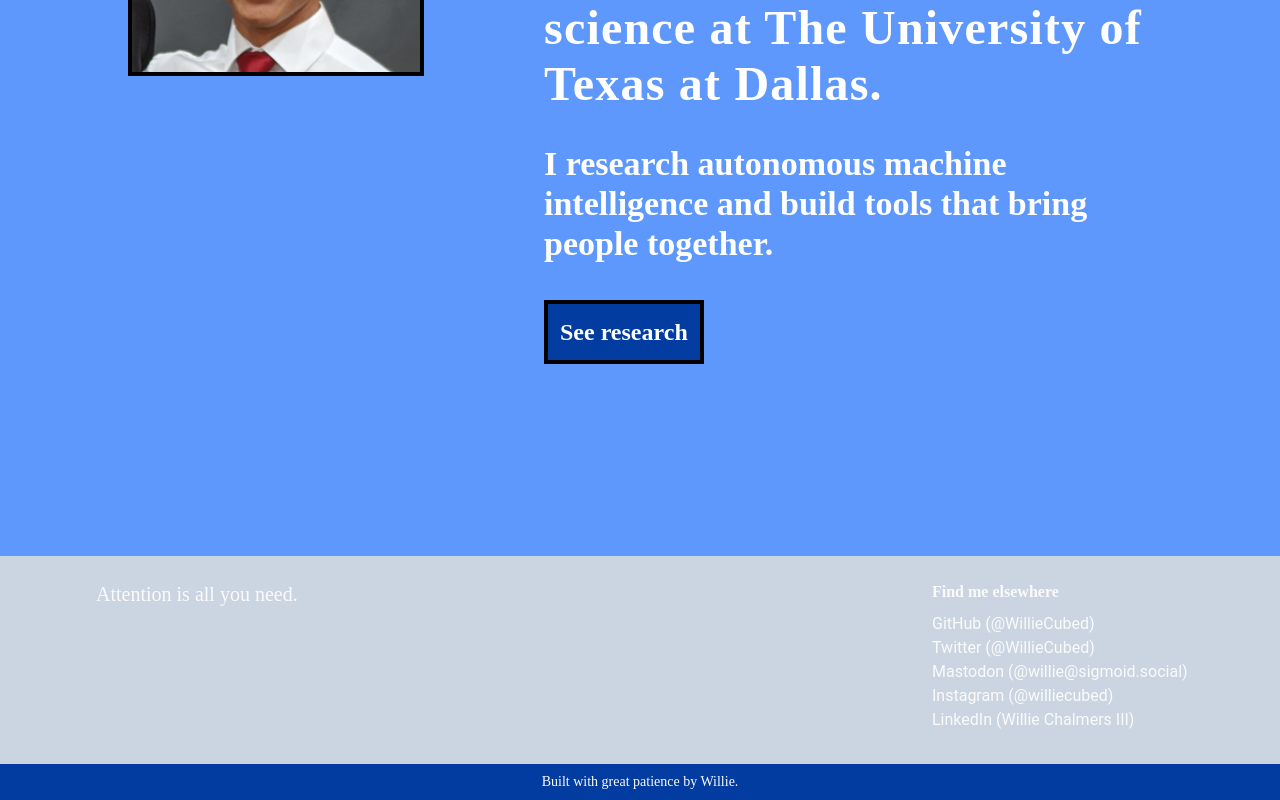
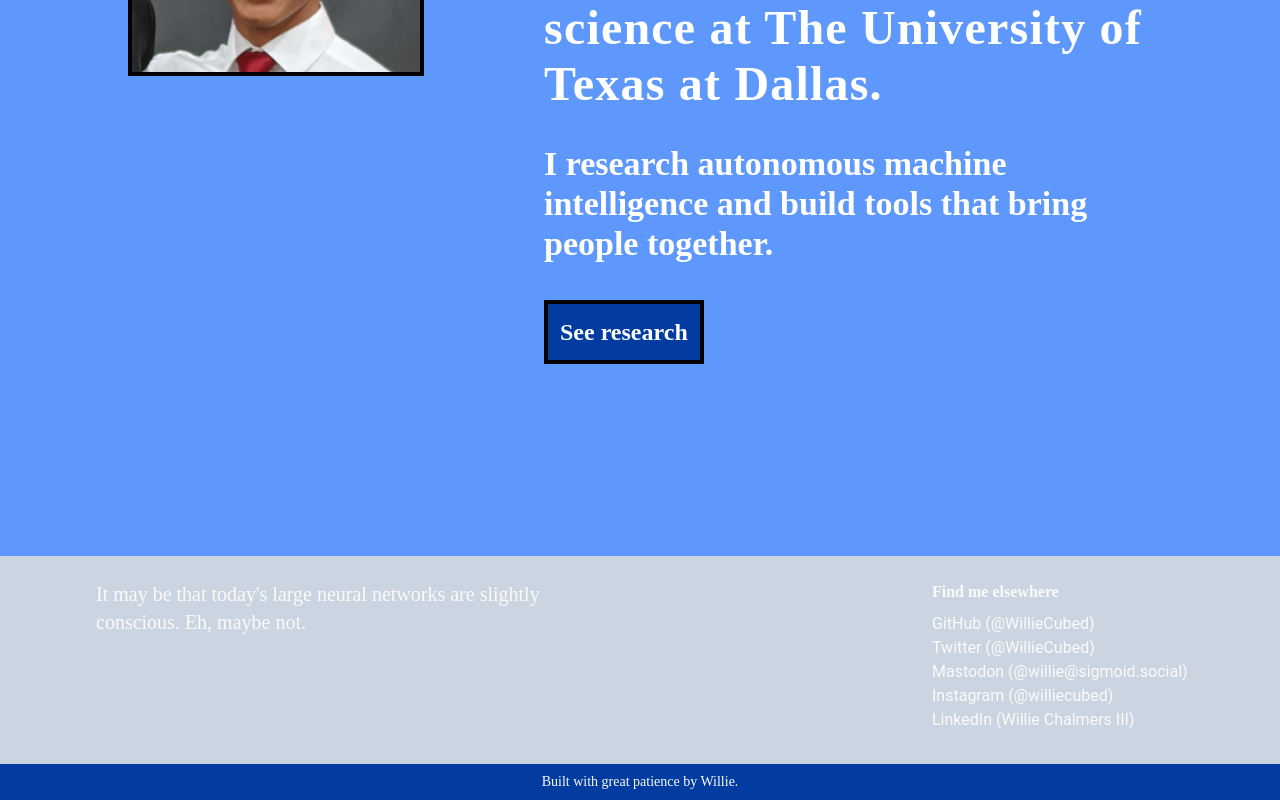
Before and after one commit to WillieCubed/website, a Next.js app: page / in a window 1280 px wide. Shown: the part 424-1224 px from the top of the page. Built offline with nearby package versions, Linux system fonts and the light colour scheme; no server answers.

Commit message:
fix: Client-side site hydration issue
Apparently RNG is non-deterministic behavior. Who knew? The footer
randomly chooses a witty tagline to display, but there seemed to be an
issue with matching the client side's tagline with the one generated on
the server.

```diff
--- a/components/SiteFooter.tsx
+++ b/components/SiteFooter.tsx
@@ -1,3 +1,4 @@
+import React from 'react';
 import taglines from '../lib/tagline_data.json';
 
 /**
@@ -13,7 +14,11 @@ function randomlyChooseTagline() {
  * The site-wide footer with useful links to pages and other websites.
  */
 export default function SiteFooter() {
-  const footerTagline = randomlyChooseTagline();
+  const [footerTagline, setFooterTagline] = React.useState(taglines[0]);
+
+  React.useEffect(() => {
+    setFooterTagline(randomlyChooseTagline);
+  }, []);
 
   return (
     <footer className="bg-slate-300 bg-primary-dark-1 text-on-dark dark:bg-slate-900 dark:text-slate-300 dark:border-t-2 dark:border-slate-500/50">
```
